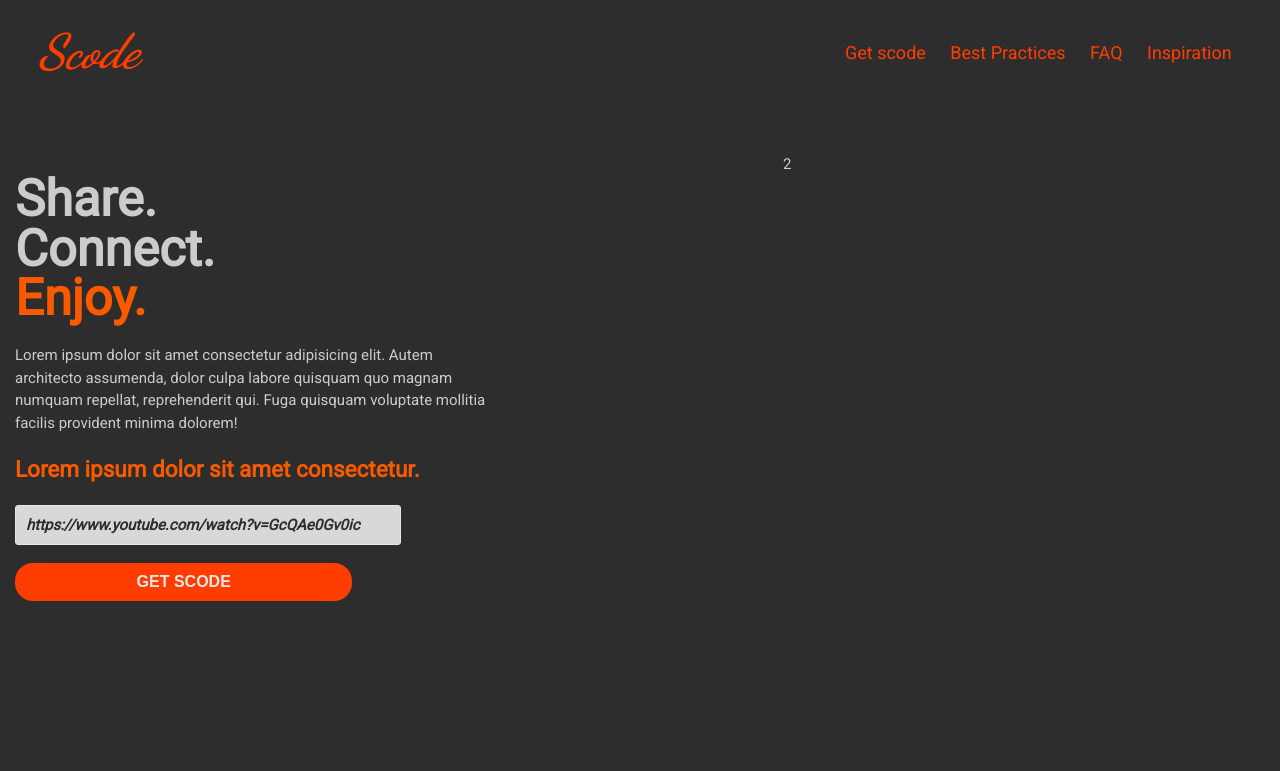
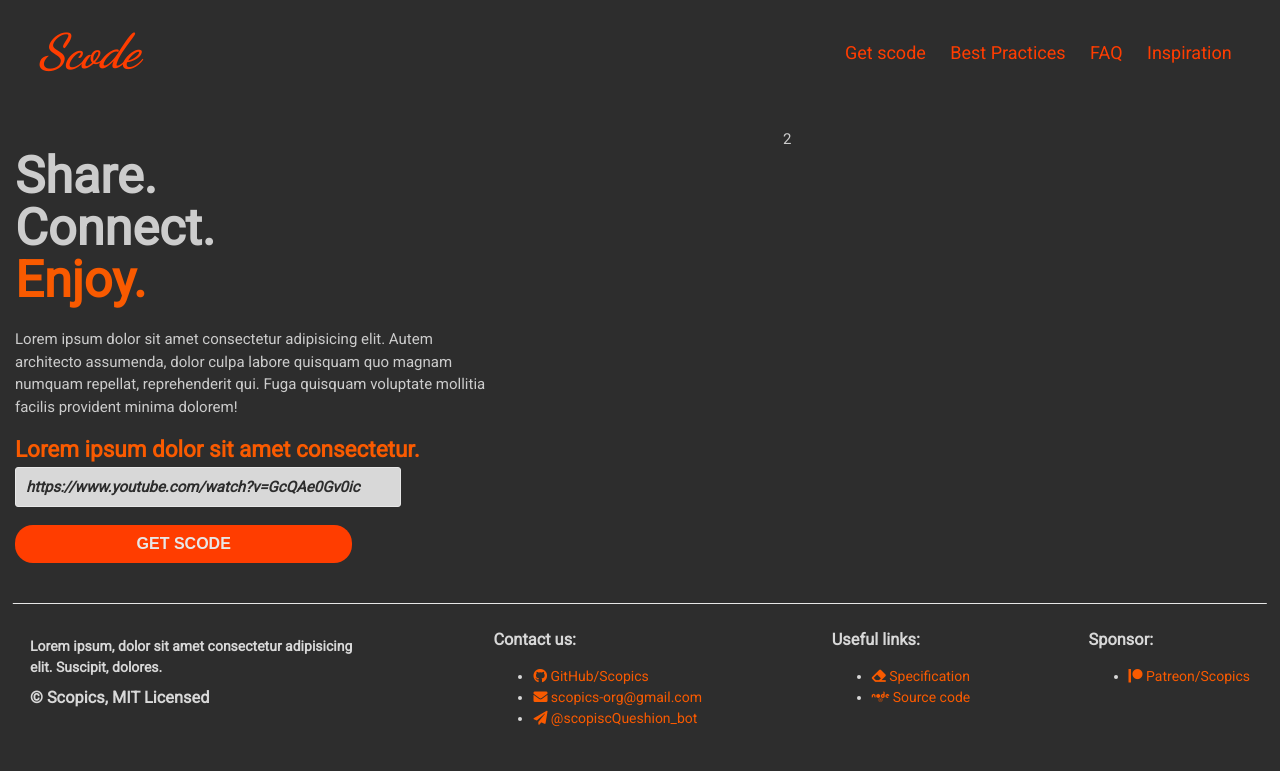
Before and after one commit to Scopics/scode, a plain HTML site: page front/index.html in a window 1280 px wide. Drawn offline with Linux system fonts and the light colour scheme.

Commit message:
Add footer

```diff
--- a/front/assets/styles/homepage.css
+++ b/front/assets/styles/homepage.css
@@ -11,6 +11,10 @@ body {
 *:after,
 *:before {
   box-sizing: border-box;
+}
+
+h1, h2, h3, h4, h5, h6 {
+  margin: 0;
 }
 
 /* Container */
@@ -96,7 +100,7 @@ body {
 /* Home */
 
 .homepage {
-  padding: 65px 0;
+  padding: 40px 0;
   display: flex;
   flex-wrap: wrap;
   justify-content: space-between;
@@ -117,6 +121,10 @@ body {
 
   text-align: left;
   font-weight: 700;
+}
+
+.homepage_slogan {
+  margin: 5.5vh 0;
 }
 
 .--orange {
@@ -156,11 +164,77 @@ body {
   background: #ff3d00;
   cursor: pointer;
 
-  transition: color .5s linear;
-  transition: background .5s linear;
+  -webkit-transition: color 150ms ease-in-out;
+          transition: color 150ms ease-in-out;
+
+  -webkit-transition: background 150ms ease-in-out;
+          transition: background 150ms ease-in-out;
 }
 
 .button_send_uri:hover {
   background: #e7e7e7;
   color: #ff3d00;
 }
+
+/* Footer */
+
+.footer:before {
+  content: '';
+  position: absolute;
+  display: block;
+
+  width: 98%;
+  height: .4px;
+  left: 50%;
+  z-index: -1;
+
+  -webkit-transform: translateX(-50%);
+          transform: translateX(-50%);
+
+  background: #e7e7e7;
+}
+
+.footer_inner {
+  padding: 25px 0;
+  display: flex;
+  flex-wrap: wrap;
+  justify-content: space-between;
+}
+
+.footer_coll {
+  font-size: 14px;
+  padding: 0 15px;
+  color: #d8d8d8;
+}
+
+.footer_link {
+  text-decoration: none;
+  color: #f95a00;
+
+  -webkit-transition: color 15ms ease-in-out;
+          transition: color 15ms ease-in-out;
+}
+
+.footer_link:hover {
+  color: #d8d8d8;
+}
+
+.footer_text {
+  margin: 1vh 0;
+}
+
+.footer_coll--povered-by {
+  width: 30%;
+}
+
+.footer_coll--contact-us {
+  width: 20%;
+}
+
+.footer_coll--sponsor {
+  width: 20%;
+}
+
+.footer_coll--links {
+  width: 30%;
+}
--- a/front/index.html
+++ b/front/index.html
@@ -4,9 +4,13 @@
   <meta charset="UTF-8">
   <meta http-equiv="X-UA-Compatible" content="IE=edge">
   <meta name="viewport" content="width=device-width, initial-scale=1.0">
-  <link rel="stylesheet" href="./assets/styles/homepage.css">
   <link rel="preconnect" href="https://fonts.gstatic.com">
   <link href="https://fonts.googleapis.com/css2?family=Dancing+Script:wght@700&family=Roboto&display=swap" rel="stylesheet">
+  <link rel="stylesheet"
+  href="https://use.fontawesome.com/releases/v5.7.2/css/all.css"
+  integrity="sha384-fnmOCqbTlWIlj8LyTjo7mOUStjsKC4pOpQbqyi7RrhN7udi9RwhKkMHpvLbHG9Sr"
+  crossorigin="anonymous">
+  <link rel="stylesheet" href="./assets/styles/homepage.css">
 </head>
 <body>
 
@@ -29,9 +33,9 @@
     <div class="homepage">
       <div class="homepage-item">
         <div class="homepage_header">
-          <h1>Share.</h1>
-          <h1>Connect.</h1>
-          <h1 class="--orange">Enjoy.</h1>
+          <h1 class="homepage_slogan">Share.</h1>
+          <h1 class="homepage_slogan">Connect.</h1>
+          <h1 class="homepage_slogan --orange">Enjoy.</h1>
         </div>
         <div class="homepage_footer">
           <p>
@@ -51,5 +55,62 @@
   </div>
 </section>
 
+<footer class="footer">
+
+  <div class="container">
+    <div class="footer_inner">
+      <div class="footer_coll footer_coll--povered-by">
+        <h4 class="footer_text">Lorem ipsum, dolor sit amet consectetur adipisicing elit. Suscipit, dolores.</h5>
+        <h3 class="footer_text">© Scopics, MIT Licensed</h4>
+      </div>
+      <div class="footer_coll footer_coll--contact-us">
+        <h3>Contact us:</h3>
+        <ul>
+          <li>
+            <a href="https://github.com/Scopics" class="footer_link">
+              <i class="fab fa-github"></i> GitHub/Scopics
+            </a>
+          </li>
+          <li>
+            <a href="#" class="footer_link">
+              <i class="fas fa-envelope"></i> scopics-org@gmail.com
+            </a>
+          </li>
+          <li>
+            <a href="#" class="footer_link">
+              <i class="fas fa-paper-plane"></i> @scopiscQueshion_bot
+            </a>
+          </li>
+        </ul>
+      </div>
+      <div class="footer_coll footer_coll-links">
+        <h3>Useful links:</h3>
+        <ul>
+          <li>
+            <a href="https://github.com/Scopics/scode/blob/main/docs/SPECIFICATION.md" class="footer_link">
+              <i class="fas fa-eraser"></i> Specification
+            </a>
+          </li>
+          <li>
+            <a href="https://github.com/Scopics/scode" class="footer_link">
+              <i class="fab fa-node"></i> Source code
+            </a>
+          </li>
+        </ul>
+      </div>
+      <div class="footer_coll footer_coll-sponsor">
+        <h3>Sponsor:</h3>
+        <ul>
+          <li>
+            <a href="#" class="footer_link">
+              <i class="fab fa-patreon"></i> Patreon/Scopics
+            </a>
+          </li>
+        </ul>
+      </div>
+    </div>
+  </div>
+</footer>
+
 </body>
 </html>
```
Also changed, not shown: front/assets/styles/_colors.scss (added, +61 -0 lines).
